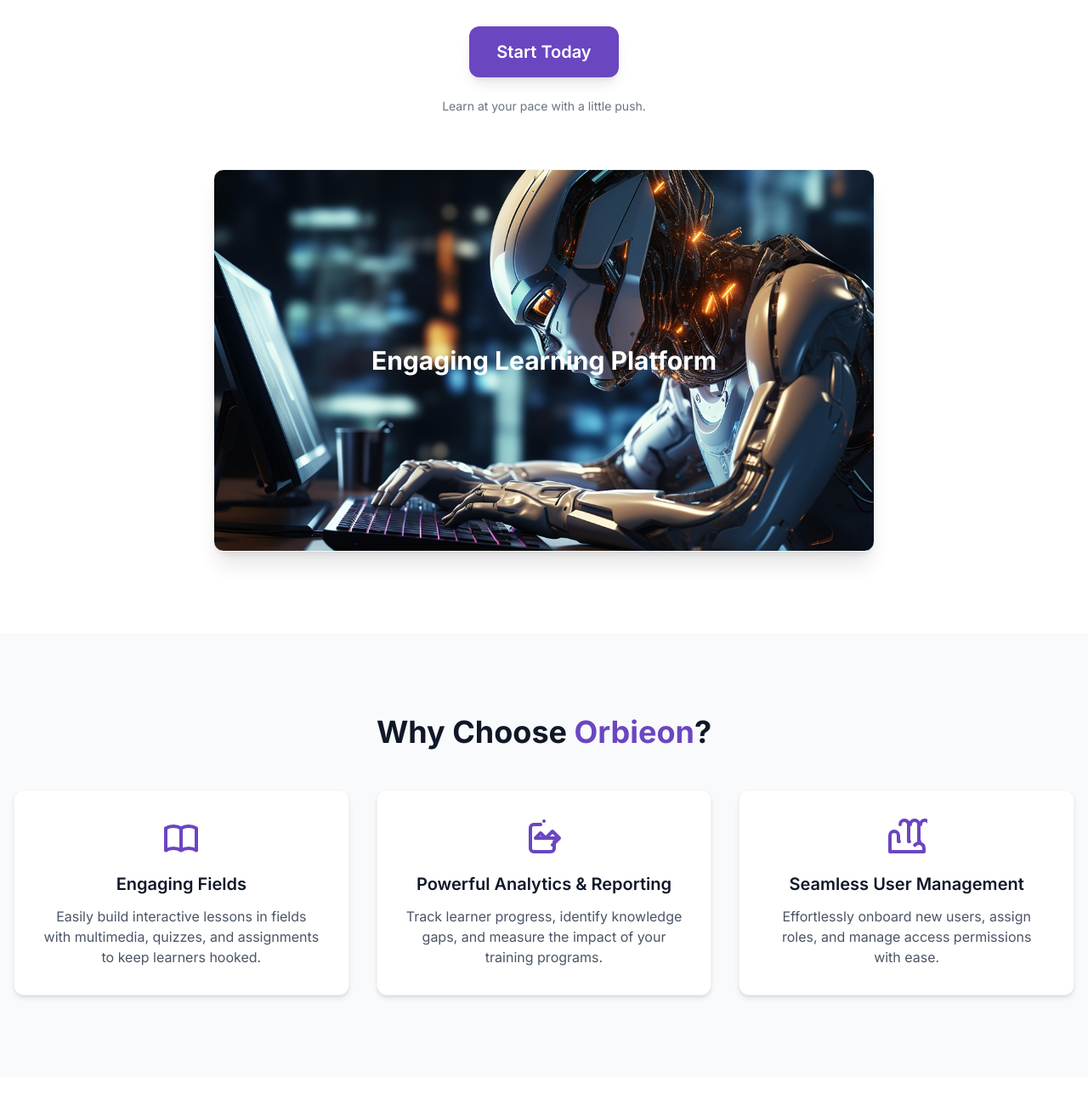
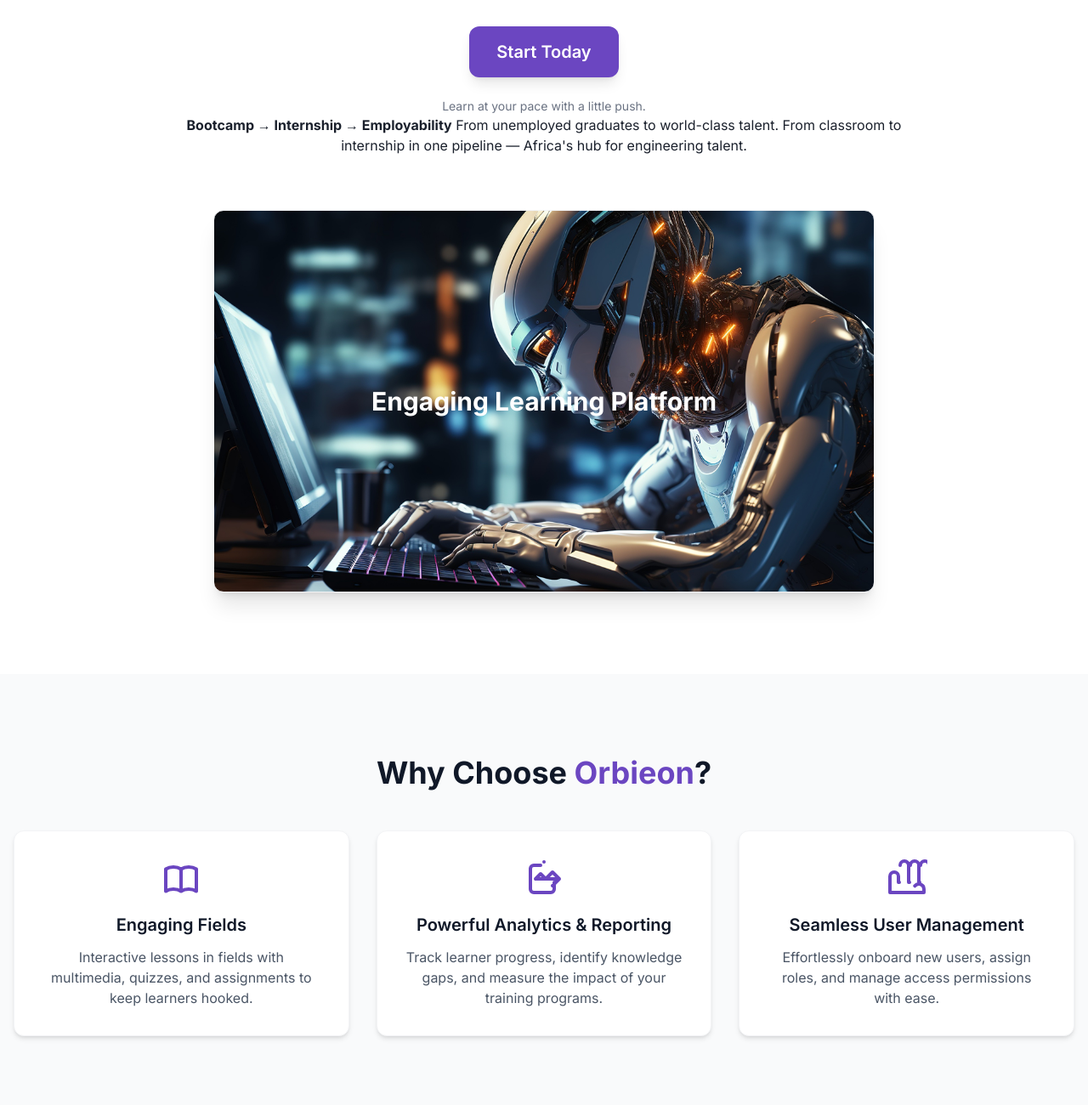
Before and after one commit to fhknvyijcv/Fhkkgkm, a plain HTML site: page index.html in a window 1280 px wide. Shown: the part 380-1680 px from the top of the page at 85% size. Drawn offline with Linux system fonts and the light colour scheme.

Commit message:
Update index.html

```diff
--- a/index.html
+++ b/index.html
@@ -99,7 +99,10 @@
             </a>
             <p class="mt-6 text-gray-500 text-sm animate-fade-in-up delay-600">Learn at your pace with a little push.
             </p>
-
+<div class="ad-banner" role="region" aria-label="campaign banner">
+  <strong>Bootcamp → Internship → Employability</strong>
+  <span>From unemployed graduates to world-class talent. From classroom to internship in one pipeline — Africa's hub for engineering talent.</span>
+</div>
             <div class="mt-16">
                 <div class="relative w-[90%] h-[450px] mx-auto rounded-xl shadow-xl border border-gray-100 animate-fade-in-up delay-800 bg-cover bg-center"
                     style="background-image: url('images/rob.png');">
@@ -130,7 +133,7 @@
                         </svg>
                     </div>
                     <h3 class="text-xl font-semibold text-gray-900 mb-3 text-center">Engaging Fields</h3>
-                    <p class="text-gray-600 text-center">Easily build interactive lessons in fields with multimedia,
+                    <p class="text-gray-600 text-center">Interactive lessons in fields with multimedia,
                         quizzes, and assignments to keep learners hooked.</p>
                 </div>
                 <div
```
